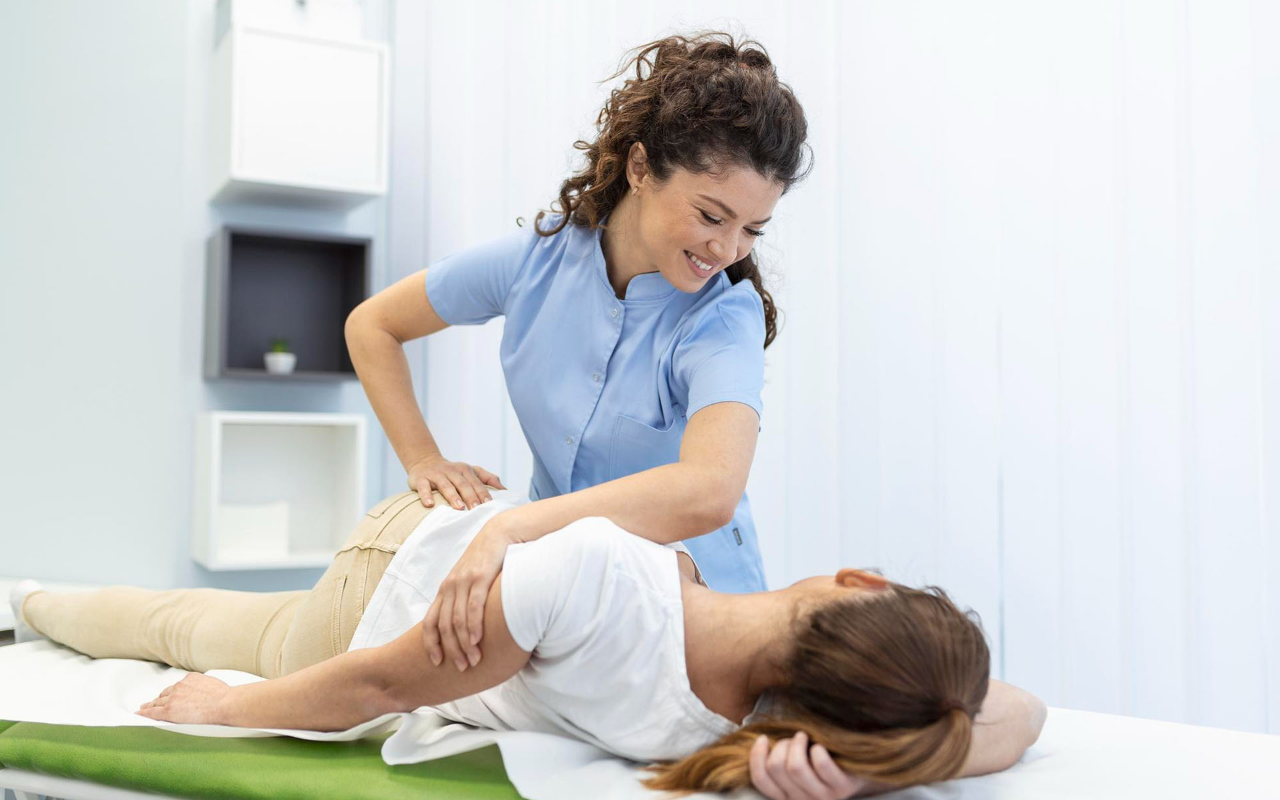
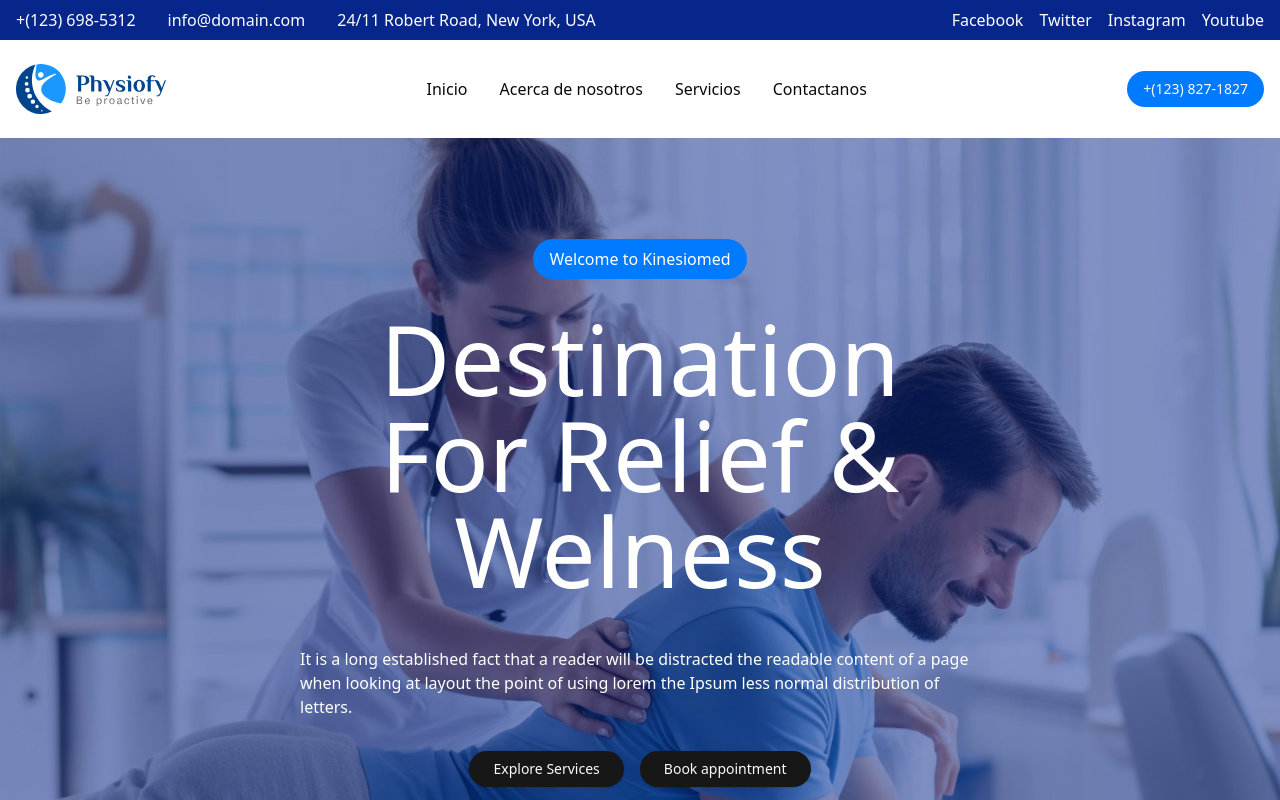
Before and after one commit to soyalexrc/kinesiomed_ovalle, a Next.js app: page / in a window 1280 px wide. Shown: the top 800 px of the page. Built offline with nearby package versions, Linux system fonts and the light colour scheme.

Commit message:
fix tailwind

```diff
--- a/tailwind.config.ts
+++ b/tailwind.config.ts
@@ -3,9 +3,9 @@ import type { Config } from "tailwindcss";
 const config: Config = {
 	darkMode: ["class"],
 	content: [
-		"./src/pages/**/*.{js,ts,jsx,tsx,mdx}",
-		"./src/components/**/*.{js,ts,jsx,tsx,mdx}",
-		"./src/app/**/*.{js,ts,jsx,tsx,mdx}",
+		"./pages/**/*.{js,ts,jsx,tsx,mdx}",
+		"./components/**/*.{js,ts,jsx,tsx,mdx}",
+		"./app/**/*.{js,ts,jsx,tsx,mdx}",
 	],
 	theme: {
 		extend: {
```
